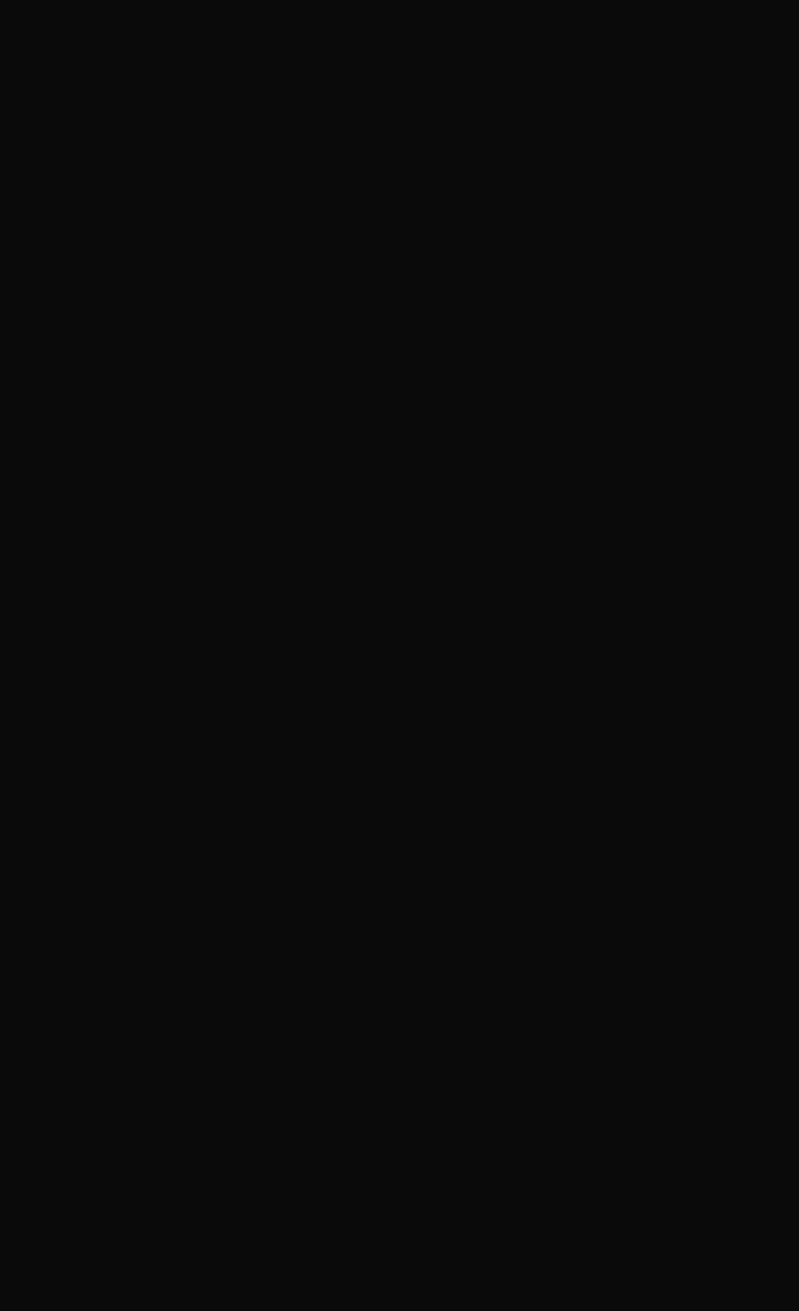
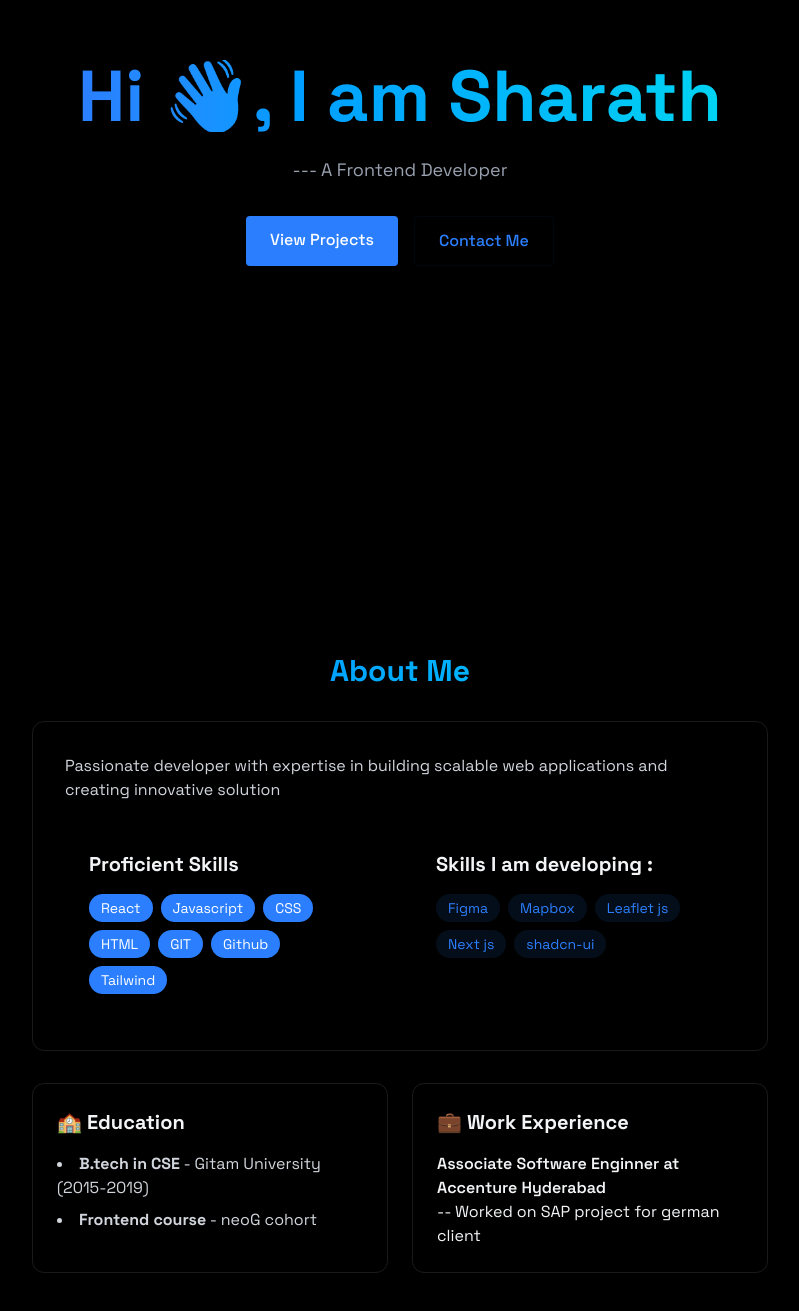
Before and after one commit to sharath-io/portfolio, a React (Vite) app: page / in a window 1280 px wide. Shown: the part 237-1548 px from the top of the page, without its empty margins (240-1039 px from the left). Before the commit the page ends 800 px from the top, so only its background shows below. Built offline with nearby package versions, Linux system fonts and the light colour scheme.

Commit message:
feat: build home & about sections

```diff
--- a/index.html
+++ b/index.html
@@ -10,7 +10,10 @@
       href="https://fonts.googleapis.com/css2?family=Space+Grotesk:wght@400;500;600;700&family=JetBrains+Mono:wght@400;700&display=swap"
       rel="stylesheet"
     />
-    <title>Sharath Edulakanti</title>
+    <link rel="stylesheet" href="https://cdnjs.cloudflare.com/ajax/libs/font-awesome/6.6.0/css/all.min.css"
+    integrity="sha512-Kc323vGBEqzTmouAECnVceyQqyqdsSiqLQISBL29aUW4U/M7pSPA/gEUZQqv1cwx4OnYxTxve5UMg5GT6L4JJg=="
+    crossorigin="anonymous" referrerpolicy="no-referrer" />
+    <title>Sharath</title>
   </head>
   <body>
     <div id="root"></div>
--- a/src/App.jsx
+++ b/src/App.jsx
@@ -1,16 +1,19 @@
 import { useState } from "react";
-import { LoadingScreen } from "./components";
-
+import { About, Home, LoadingScreen } from "./components";
 
 function App() {
   const [isLoaded, setIsLoaded] = useState(false);
   return (
     <>
-   {!isLoaded && < LoadingScreen onComplete={()=> setIsLoaded(true) }/>}
-   <div>
-    <h1>Portfolio</h1>
-  </div>
-
+      {!isLoaded && <LoadingScreen onComplete={() => setIsLoaded(true)} />}
+      <div
+        className={`min-h-screen transtion-opacity duration-700
+       ${isLoaded ? "opacity-100" : "opacity-0"}
+       bg-black text-gray-100`}
+      >
+        <Home/>
+        <About/>
+      </div>
     </>
   );
 }
--- a/src/components/index.jsx
+++ b/src/components/index.jsx
@@ -1 +1,5 @@
 export {LoadingScreen} from "./LoadingScreen";
+
+export {Home} from "./sections/Home";
+
+export {About} from "./sections/About";
--- /dev/null
+++ b/src/components/sections/About.jsx
@@ -0,0 +1,79 @@
+export const About = () => {
+  const proficientSkills = ["React","Javascript", "CSS","HTML","GIT","Github", "Tailwind"];
+  const knownSkills = ["Figma", "Mapbox", "Leaflet js", "Next js", "shadcn-ui"];
+  return (
+    <section
+      id="about"
+      className="min-h-screen flex items-center justify-center py-20"
+    >
+      <div className="max-w-3xl mx-auto px-4">
+        <h2 className="text-3xl font-bold mb-8 bg-gradient-to-r from-blue-500 to-cyan-400 bg-clip-text text-transparent text-center">
+          About Me
+        </h2>
+
+        <div className="rounded-xl p-8 border-white/10 border hover:-translate-y-1 transition-all">
+          <p className="text-gray-300 mb-6">
+            Passionate developer with expertise in building scalable web
+            applications and creating innovative solution{" "}
+          </p>
+
+          <div className="grid grid-cols-1 md:grid-cols-2 gap-6">
+            <div className="rounded-xl p-6 hover:-translate-y-1 transition-all">
+              <h3 className="text-xl font-bold mb-4">Proficient Skills</h3>
+              <div className="flex flex-wrap gap-2">
+                {proficientSkills.map((tech, key) => (
+                  <span
+                    key={key}
+                    className=" bg-blue-500  text-white py-1 px-3 rounded-full text-sm hover:-translate-y-0.5 hover;shadow-[0_0_15px_rgba(59,130,246,0.4)] transition"
+                  >
+                    {tech}
+                  </span>
+                ))}
+              </div>
+            </div>
+
+            <div className="rounded-xl p-6 hover:-translate-y-1 transition-all">
+              <h3 className="text-xl font-bold mb-4">Skills I am developing :</h3>
+              <div className="flex flex-wrap gap-2">
+                {knownSkills.map((tech, key) => (
+                  <span
+                    key={key}
+                    className="bg-blue-500/10 text-blue-500 py-1 px-3 rounded-full text-sm hover:bg-blue-500/20 hover:shadow-[0_2px_8px_rgba(59,130,2246,0.2)] transition"
+                  >
+                    {tech}
+                  </span>
+                ))}
+              </div>
+            </div>
+          </div>
+        </div>
+
+        <div className="grid grid-cols-1 md:grid-cols-2 gap-6 mt-8">
+          <div className="p-6 rounded-xl border-white/10 border hover:-translate-y-1 transition-all">
+            <h3 className="text-xl font-bold mb-4"> 🏫 Education </h3>
+            <ul className="list-disc list-inside text-gray-300 space-y-2">
+              <li>
+                <strong>B.tech in CSE</strong> - Gitam University (2015-2019)
+              </li>
+              <li>
+                <strong>Frontend course</strong> - neoG cohort
+              </li>
+            </ul>
+          </div>
+
+          <div className="p-6 rounded-xl border-white/10 border hover:-translate-y-1 transition-all">
+            <h3 className="text-xl font-bold mb-4"> 💼 Work Experience </h3>
+            <div>
+              <div>
+                <h4 className="font-semibold">
+                  Associate Software Enginner at Accenture Hyderabad
+                </h4>
+                <p>-- Worked on SAP project for german client</p>
+              </div>
+            </div>
+          </div>
+        </div>
+      </div>
+    </section>
+  );
+};
--- /dev/null
+++ b/src/components/sections/Home.jsx
@@ -0,0 +1,35 @@
+export const Home = () => {
+  return (
+    <section
+      id="home"
+      className="min-h-screen flex items-center justify-center relative"
+    >
+      <div className="text-center z-10 px-4">
+        <h1 className="text-5xl md:text-7xl font-bold mb-6 bg-gradient-to-r from-blue-500 to-cyan-400 bg-clip-text text-transparent leading-righ">
+          Hi 👋, I am Sharath
+        </h1>
+
+        <p className="text-gray-400 text-lg mb-8 max-w-lg mx-auto">
+          --- A Frontend Developer
+        </p>
+
+        <div className="flex justify-center space-x-4">
+          <a
+            href="#projects"
+            className="bg-blue-500 text-white py-3 px-6 rounded font-medium transition relative overflow-hidden
+             hover:-translate-y-0.5 hover;shadow-[0_0_15px_rgba(59,130,246,0.4)]"
+          >
+            View Projects
+          </a>
+          <a
+            href="#contact"
+            className="border border-blue-500/5 text-blue-500 py-3 px-6 rounded font-medium transition-a;; duration-200
+             hover:-translate-y-0.5 hover;shadow-[0_0_15px_rgba(59,130,246,0.2)] hover:bg-blue-500/10"
+          >
+            Contact Me
+          </a>
+        </div>
+      </div>
+    </section>
+  );
+};
```
